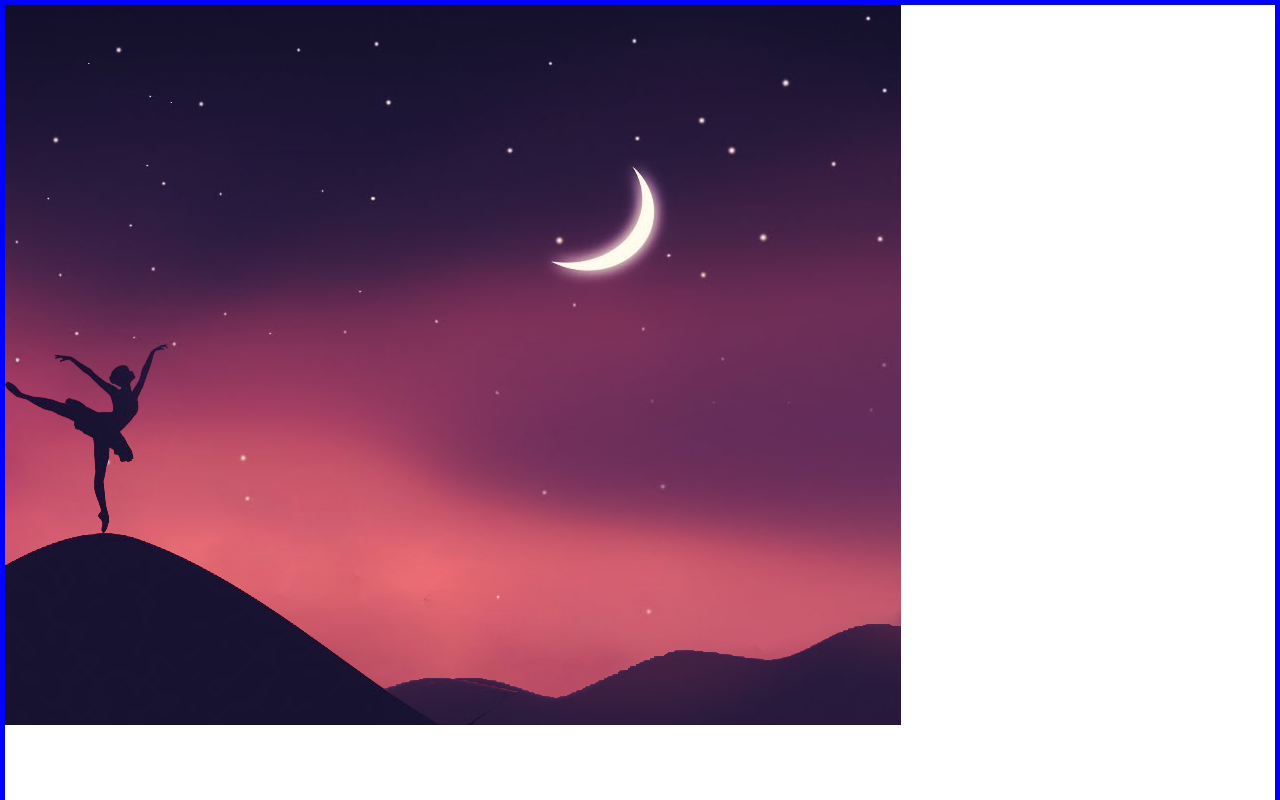
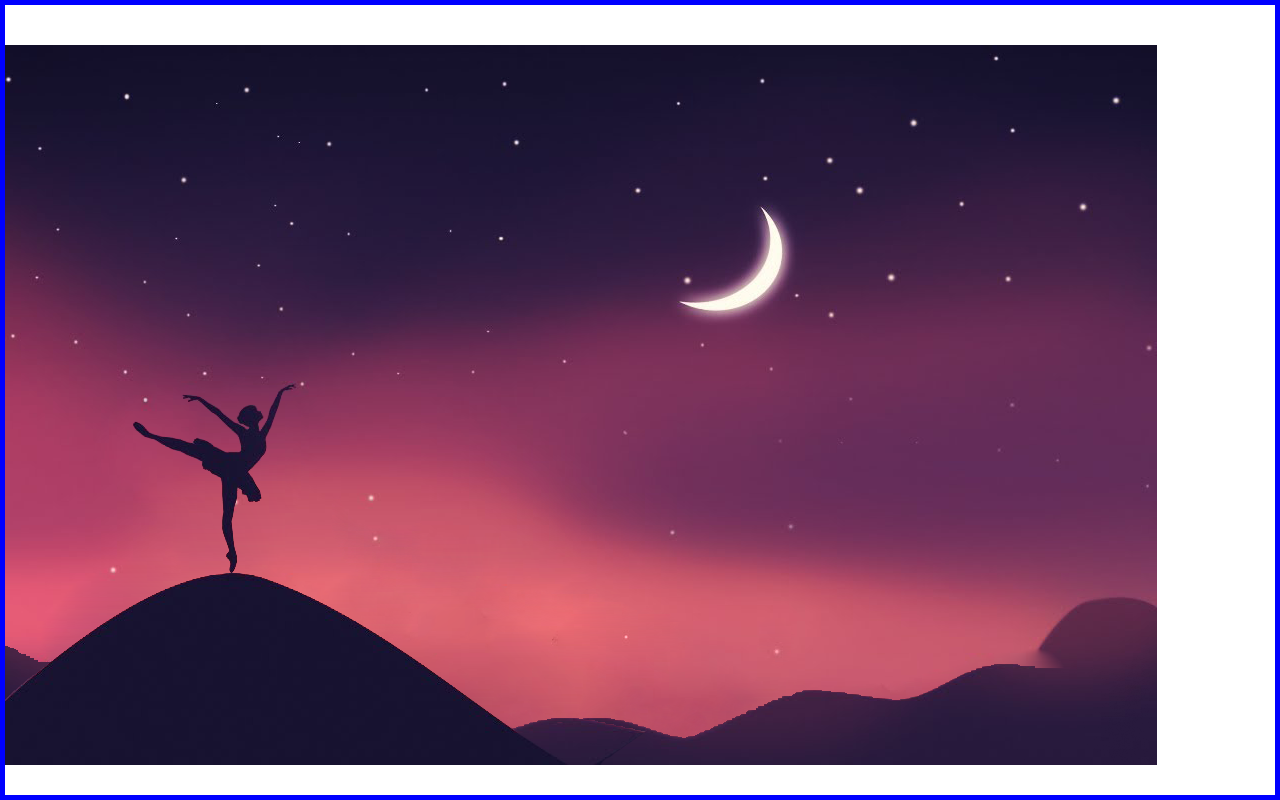
Before and after one commit to atg1995/TagParallex, a plain HTML site: page index.html in a window 1280 px wide. Shown: the top 800 px of the page. Drawn offline with Linux system fonts and the light colour scheme.

Commit message:
Update style.css

```diff
--- a/style.css
+++ b/style.css
@@ -22,7 +22,7 @@ img{
     margin: 0;
     padding: 0;
     width: 100vw;
-    height: 200vh;
+    height: 100vh;
     overflow: hidden;
     border: 5px solid blue;
 }
@@ -30,8 +30,8 @@ img{
     position: absolute;
 }
 .image {
-    height: 90vh;
-    width: 70vw;;
+    height: 100vh;
+    width: 90vw;;
     object-fit: none;
     /*  background-color: yellow;*/
   }
```
